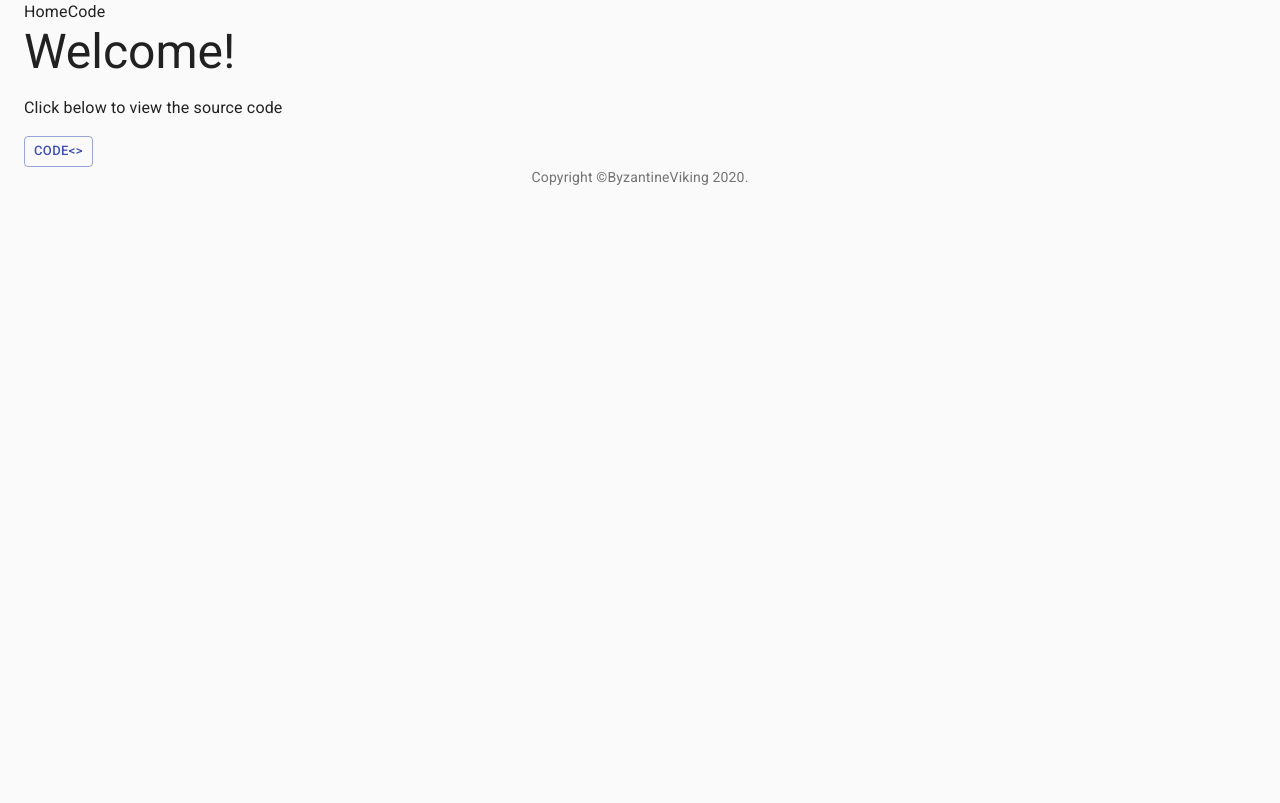
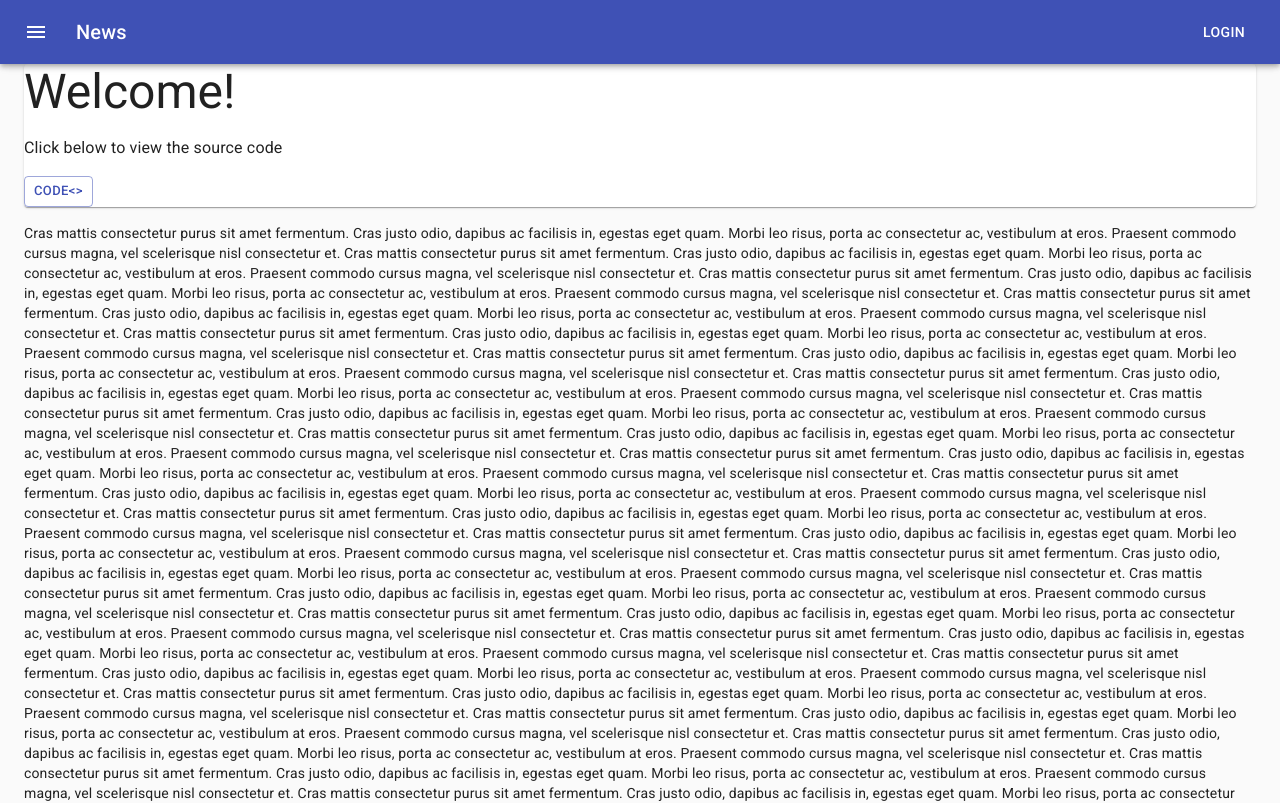
Before and after one commit to ByzantineViking/Portfolio, a React (Create React App) app: page / in a window 1280 px wide. Shown: the top 803 px of the page. Built offline with nearby package versions, Linux system fonts and the light colour scheme.

Commit message:
Menu Bar

```diff
--- a/src/components/LandingPage.js
+++ b/src/components/LandingPage.js
@@ -6,7 +6,7 @@ import React from 'react'
  * box-sizing is set globally on the <html> element to border-box, every element is declared to inherit this property
  * font antialiasing is enabled for the Roboto font.
  */
-import { CssBaseline, Container, Typography, Button } from '@material-ui/core'
+import { CssBaseline, Container, Typography, Button, Paper, Box } from '@material-ui/core'
 
 const LandingPage = (props) => {
 
@@ -14,6 +14,7 @@ const LandingPage = (props) => {
         <React.Fragment>
             <CssBaseline />
             <Container>
+                <Paper>
                     <Typography variant='h3' paragraph>
                         Welcome!
                 </Typography>
@@ -30,6 +31,17 @@ const LandingPage = (props) => {
                     >
                         Code&lt;&gt;
                 </Button>
+                </Paper>
+                <Box my={2}>
+                    {[...new Array(50)]
+                        .map(
+                            () => `Cras mattis consectetur purus sit amet fermentum.
+Cras justo odio, dapibus ac facilisis in, egestas eget quam.
+Morbi leo risus, porta ac consectetur ac, vestibulum at eros.
+Praesent commodo cursus magna, vel scelerisque nisl consectetur et.`,
+                        )
+                        .join('\n')}
+                </Box>
             </Container>
         </React.Fragment>
     )
--- a/src/components/Menu.js
+++ b/src/components/Menu.js
@@ -1,52 +1,90 @@
 import React from 'react'
 
-import { Container, Typography, Box, Button } from '@material-ui/core'
+import {
+    Container,
+    Typography,
+    Box,
+    Button,
+    AppBar,
+    Toolbar,
+    IconButton,
+    useScrollTrigger,
+    Zoom,
+    // Floating Action Button
+    Fab,
+    Slide
+} from '@material-ui/core'
+import { makeStyles, useTheme } from '@material-ui/core/styles'
+import { green } from '@material-ui/core/colors'
+import {
+    AccountCircle,
+    Menu as MenuIcon,
+    KeyboardArrowUp,
+
+ } from '@material-ui/icons';
+
 import { connect } from 'react-redux'
-import { flexbox } from '@material-ui/system'
+import PropTypes from 'prop-types'
 
+const sections = [
+    { title: 'Home', url: '/' },
+    { title: 'Projects', url: '/projects' },
+    { title: 'Photography', url: '/photography' },
+    { title: 'About', url: '/about' },
 
+];
 
+const useStyles = makeStyles(theme => ({
+    root: {
+        flexGrow: 1,
+    },
+    menuButton: {
+        marginRight: theme.spacing(2)
+    },
+    title: {
+        flexGrow: 1,
+    },
+    offset: theme.mixins.toolbar,
+}))
 
+const HideOnScroll = ({children}) => {
+    return (
+        <Slide appear={false} direction="down" in={!useScrollTrigger()}>
+            {children}
+        </Slide>
+    );
+}
 
+HideOnScroll.propTypes = {
+    children: PropTypes.element.isRequired,
+}
+const Menu = (props) => {
+    const classes = useStyles()
+    return(
+        <div className={classes.root}>
 
-
-
-const Menu = ({page}) => {
-
-    return(
-        <Container
-        maxWidth="lg">
-            <Box
-            display="flex"
-            flexDirection="row"
-            flexWrap="nowrap"
-            justifyContent="center"
-            //justifyContent="flex-start"
-            alignItems="center"
-            alignContent="flex-start"
-            >
-
-                <Box order={0}>
-                    <Typography>
-                        Home
-                    </Typography>
-                </Box>
-                <Box
-                flexGrow={3}>
-                    <Typography>
-                        Code
-                    </Typography>
-                </Box>
-
-
-            </Box>
-        </Container>
+            <HideOnScroll {...props}>
+                <AppBar>
+                    <Toolbar>
+                        <IconButton edge="start" className={classes.menuButton} color="inherit" aria-label="menu">
+                            <MenuIcon />
+                        </IconButton>
+                        <Typography variant="h6" className={classes.title}>
+                            News
+                        </Typography>
+                        <Button color="inherit">Login</Button>
+                    </Toolbar>
+                </AppBar>
+            </HideOnScroll>
+            <div className={classes.offset} />
+        </div>
     )
 }
 
 const mapStateToProps = (state) => {
     return {
         page: state.page
+
     }
 }
-export default connect(mapStateToProps)(Menu)
+export default connect(mapStateToProps, null)(Menu)
```
Also changed, not shown: package.json (+5 -3 lines), src/App.js (+6 -1 lines), src/components/ProjectsPage.js (added, +167 -0 lines), 1 other file (tests, documents, lock files or other folders). Lines whose indentation alone changed are shown as unchanged.
